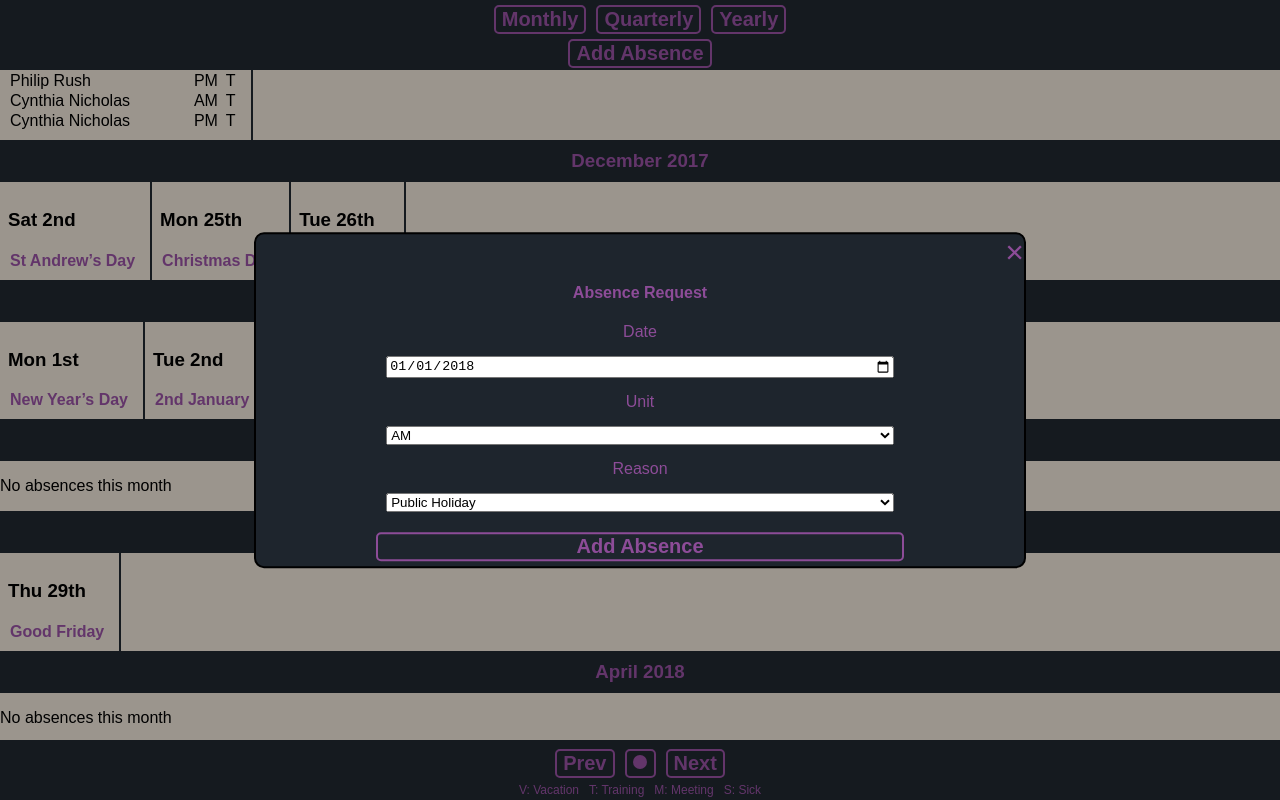
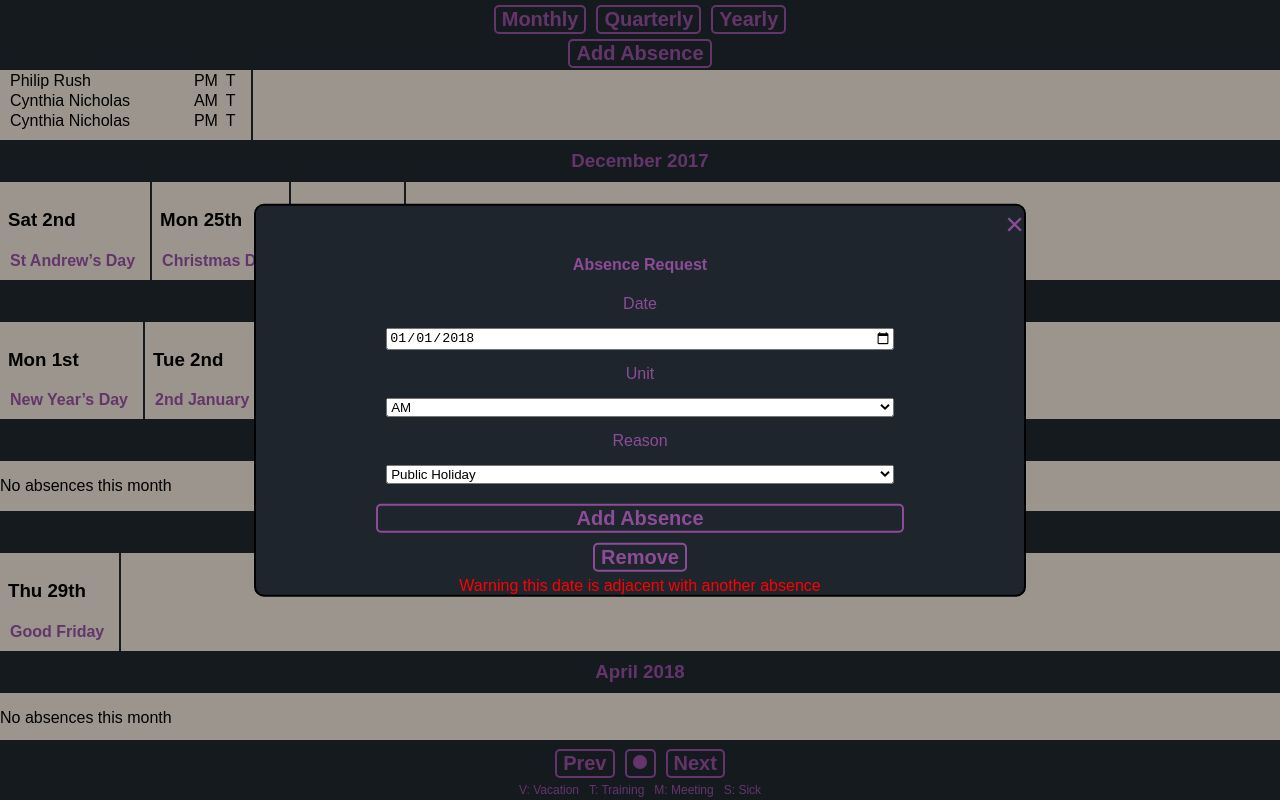
Before and after one commit to CJHunter91/absentee_manager, a React (Create React App) app: page / in a window 1280 px wide. Both pictures are taken after a click on the element "New Year’s Day". Shown: the part 529-1329 px from the top of the page. Built offline with nearby package versions, Linux system fonts and the light colour scheme.

Commit message:
adds remove button to modal

```diff
--- a/src/components/UserInput.jsx
+++ b/src/components/UserInput.jsx
@@ -38,6 +38,7 @@ render(){
         </select>
         <input className="button" type="submit" value="Add Absence"/>
       </form>
+      <button className="button"onClick={()=>{this.props.remove();this.props.closeModal();}}>Remove</button>
       <div className="alert">
         {this.props.clash}
       </div>
--- a/src/containers/Agenda.jsx
+++ b/src/containers/Agenda.jsx
@@ -30,6 +30,7 @@ class Agenda extends Component{
 		this.updateMonth = this.updateMonth.bind(this);
 		this.submitAbsenceData = this.submitAbsenceData.bind(this);
 		this.clickAbsenceData = this.clickAbsenceData.bind(this);
+		this.removeAbsenceData = this.removeAbsenceData.bind(this);
 	}
 
 	componentDidMount(){
@@ -176,11 +177,13 @@ submitAbsenceData(e){
 		this.closeModal();
 	}
 
-	removeAbsenceData(data){
+	removeAbsenceData(data = this.state.data){
+		console.log(data)
 		data.splice(this.findAbsenceIndex(data),1);
 	}
 
 	findAbsenceIndex(data, absenceData = this.state.absenceData){
+		//db access
 		var absenceIndex = false;
 		var userAbsence = data.find((absence, index)=>{
 			if(
@@ -215,7 +218,7 @@ submitAbsenceData(e){
 		for (var i = 0; i < this.state.monthsToRender; i++) {
 			monthArray.push(
 				<section key={i} className="month">
-				<h3 class="month-title">{this.getMonthYearFormat(date)}</h3>
+				<h3 className="month-title">{this.getMonthYearFormat(date)}</h3>
 				<article className="month-days">
 				<DateView absenceClick={this.clickAbsenceData}
 				getAbsenteeDates={this.holidaysAndAbsentees}
@@ -232,6 +235,7 @@ submitAbsenceData(e){
 
 	openModal() {
 		this.setState({ isModalOpen: true })
+		this.getCloseDates(this.state.absenceData)
 	}
 
 	closeModal() {
@@ -241,6 +245,7 @@ submitAbsenceData(e){
 	render(){
 		return(
 			<section id="agenda">
+
 			<nav id="fixed-nav">
 			<div id="view-div">
 			<button id="show-month" className="button"
@@ -254,14 +259,18 @@ submitAbsenceData(e){
 			<button id="new-absence" className="button" onClick={this.openModal}>Add Absence</button>
 			</div>
 			</nav>
+
 			{this.renderMonths()}
+
 			<UserInput isOpen={this.state.isModalOpen}
 			closeModal={this.closeModal}
 			data={this.state.absenceData}
 			updateAbscenseData={this.updateAbscenseData}
 			submitData={this.submitAbsenceData}
 			clash={this.state.clash}
+			remove={this.removeAbsenceData}
 			/>
+
 			<nav id="fixed-absence">
 			<div id="navigate-div">
 			<button id="prev-month" className="prev button" onClick={this.updateMonth}>Prev</button>
@@ -272,6 +281,7 @@ submitAbsenceData(e){
 			</button>
 			<button id="next-month" className="next button" onClick={this.updateMonth}>Next</button>
 			</div>
+
 			<ul>
 			<li>V: Vacation</li>
 			<li>T: Training</li>
```
